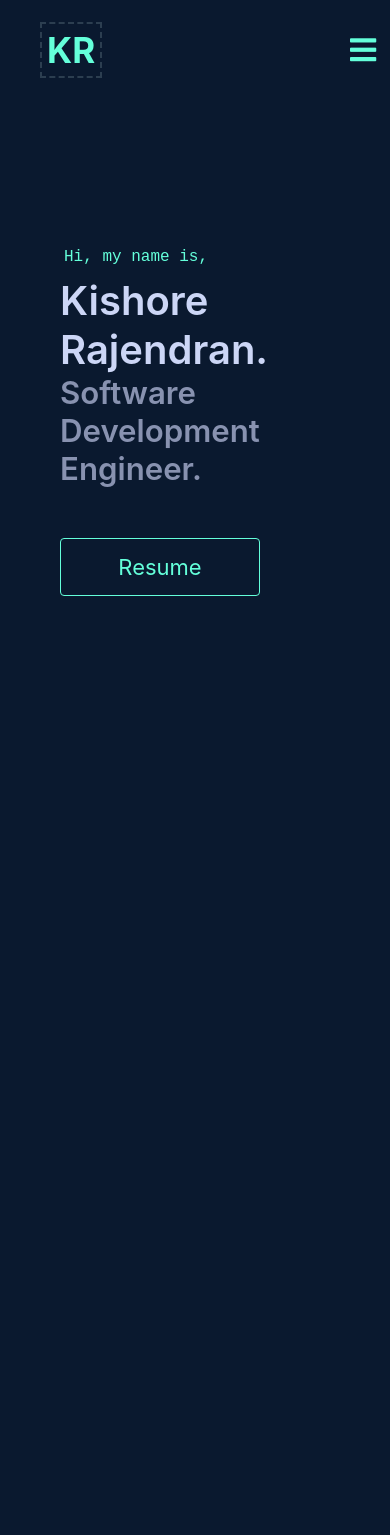
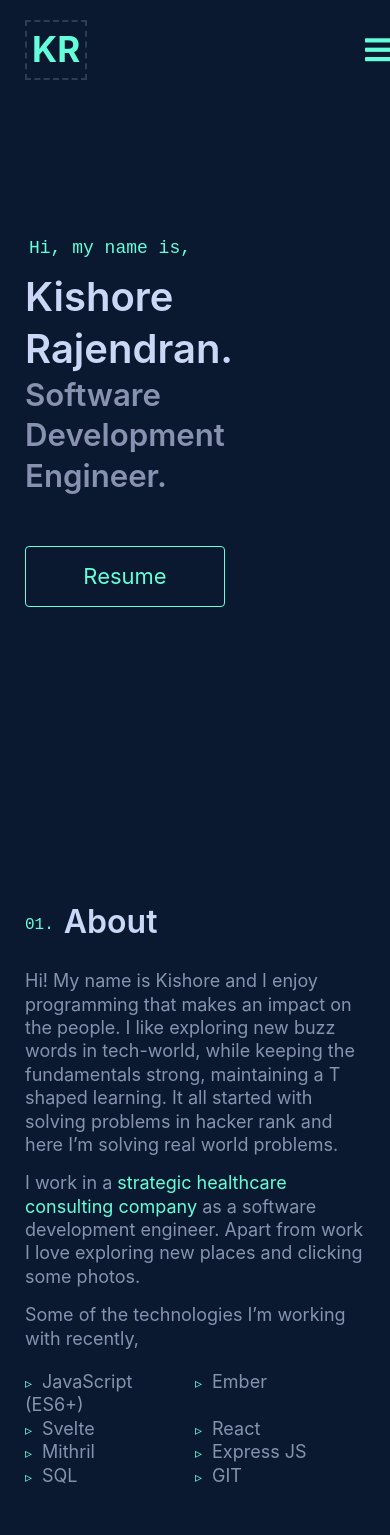
Before and after one commit to kishore-rajendran/kishore-rajendran.github.io, a React (Create React App) app: page / in a window 390 px wide. Shown: the top 1535 px of the page. Before the commit the page ends 844 px from the top, so only its background shows below. Built offline with nearby package versions, Linux system fonts and the light colour scheme.

Commit message:
about section and responsiveness

```diff
--- a/src/components/portfolio/Portfolio.js
+++ b/src/components/portfolio/Portfolio.js
@@ -1,17 +1,29 @@
 import React from 'react';
 import Navigation from './navigation/Navigation';
 import Landing from './landing/Landing';
+import About from './about/About';
 import './style.scss';
 
-function Portfolio() {
+function Portfolio () {
+    let sectionHeaders = [
+        { name: "About", slug: About },
+    ];
     return (
         <div>
             <Navigation />
             <div className="page-content">
                 <Landing />
+                {sectionHeaders.map(header =>
+                    <div className="section" id={header.name}>
+                        <h2 className="section__header section__header--numbered">
+                            {header.name}
+                        </h2>
+                        <header.slug />
+                    </div>
+                )}
             </div>
         </div>
-    )
+    );
 }
 
-export default Portfolio
+export default Portfolio;
--- /dev/null
+++ b/src/components/portfolio/about/About.js
@@ -0,0 +1,36 @@
+import React from 'react';
+import './style.scss';
+import profile from '../../../assets/img/profile.png';
+
+function About () {
+    return (
+        <div className="about-section">
+            <div className="about-section__content">
+                <p>
+                    Hi! My name is Kishore and I enjoy programming that makes an impact on the people. I like exploring new buzz words in tech-world, while keeping the fundamentals strong, maintaining a T shaped learning. It all started with solving problems in hacker rank and here I’m solving real world problems.
+                </p>
+                <p>
+                    I work in a <a href="https://www.zoomrx.com" target="_blank" rel="noopener noreferrer">
+                        strategic healthcare consulting company
+                    </a> as a software development engineer. Apart from work I love exploring new places and clicking some photos.
+                </p>
+                <p>
+                    Some of the technologies I’m working with recently,
+                </p>
+                <ul className="about-section__skill-set">
+                    <li className="about-section__skill-set--list">JavaScript (ES6+)</li>
+                    <li className="about-section__skill-set--list">Ember</li>
+                    <li className="about-section__skill-set--list">Svelte</li>
+                    <li className="about-section__skill-set--list">React</li>
+                    <li className="about-section__skill-set--list">Mithril</li>
+                    <li className="about-section__skill-set--list">Express JS</li>
+                    <li className="about-section__skill-set--list">SQL</li>
+                    <li className="about-section__skill-set--list">GIT</li>
+                </ul>
+            </div>
+            <img className="about-section__profile-image" src={profile} alt="profile" />
+        </div>
+    );
+}
+
+export default About;
--- /dev/null
+++ b/src/components/portfolio/about/style.scss
@@ -0,0 +1,41 @@
+@import "../../../config/variables";
+
+.about-section {
+    display: flex;
+    justify-content: center;
+    align-items: flex-start;
+
+    &__profile-image {
+        width: 300px;
+        border-radius: 25px;
+        margin-left: 50px;
+    }
+    &__skill-set {
+        display: grid;
+        grid-template-columns: repeat(2, minmax(140px, 200px));
+        padding: 0px;
+        margin: 20px 0px 0px;
+        overflow: hidden;
+        list-style: none;
+
+        &--list {
+            &::before {
+                content: "▹";
+                margin-right: 10px;
+                color: $green;
+                font-size: $fz-sm;
+                line-height: 12px;
+            }
+        }
+    }
+}
+
+@media (max-width: 768px) {
+    .about-section {
+        flex-direction: column;
+        &__profile-image {
+            margin: 50px auto 0;
+            width: 70%;
+        }
+    }
+}
--- a/src/components/portfolio/landing/Landing.js
+++ b/src/components/portfolio/landing/Landing.js
@@ -1,9 +1,9 @@
 import React from 'react';
 import './style.scss';
 
-function Landing() {
+function Landing () {
     return (
-        <div className="c-landing-section">
+        <div className="c-landing-section section">
             <div className="c-landing-section__intro">
                 Hi, my name is,
             </div>
@@ -17,7 +17,7 @@ function Landing() {
                 Resume
             </a>
         </div>
-    )
+    );
 }
 
 export default Landing;
--- a/src/components/portfolio/landing/style.scss
+++ b/src/components/portfolio/landing/style.scss
@@ -3,7 +3,6 @@
 .c-landing-section {
     display: flex;
     min-height: 100vh;
-    padding: 100px;
     justify-content: center;
     flex-direction: column;
 
@@ -19,13 +18,11 @@
         font-size: clamp(40px, 8vw, 80px);
         font-weight: 600;
         color: $lightest-slate;
-        z-index: 1;
     }
     &__role {
         font-size: clamp(20px, 8vw, 60px);
         color: $slate;
         font-weight: 600;
-        z-index: 1;
     }
     &__btn {
         margin-top: 50px;
@@ -34,9 +31,3 @@
         text-align: center;
     }
 }
-
-@media (max-width: 858px) {
-    .c-landing-section {
-        padding: 0 50px;
-    }
-}
--- a/src/components/portfolio/navigation/style.scss
+++ b/src/components/portfolio/navigation/style.scss
@@ -9,7 +9,7 @@
     z-index: 10;
     width: 100%;
     height: $nav-height;
-    padding: 0 40px;
+    padding: 0 50px;
     transition: $transition;
     background: $navy;
     counter-reset: item 0;
@@ -18,7 +18,7 @@
         top: -100px;
     }
     &--shadow {
-        box-shadow: 0 0 10px 0;
+        box-shadow: 0 0 10px 0 $navy-shadow;
     }
     &__logo {
         padding: 5px;
@@ -101,12 +101,22 @@
     }
 }
 
-@media (max-width: 858px) {
+@media (max-width: 1080px) {
+    .c-nav-bar {
+        padding: 0px 40px;
+    }
+}
+
+@media (max-width: 768px) {
+    .c-nav-bar {
+        padding: 0px 25px;
+
+        &__inner {
+            width: 0;
+        }
+    }
     .c-ham-menu--hide {
         display: block;
-    }
-    .c-nav-bar__inner {
-        width: 0;
     }
     .c-menu-bar {
         position: fixed;
--- a/src/components/portfolio/style.scss
+++ b/src/components/portfolio/style.scss
@@ -1,10 +1,48 @@
+@import "../../config/variables";
+
 .page-content {
     min-height: 100vh;
-    padding: 0 100px;
+    padding: 0 150px;
+    counter-reset: section 0;
+}
+.section {
+    &__header {
+        font-size: $fz-heading;
+        font-weight: 600;
+        color: $lightest-slate;
+        line-height: 1.1;
+        margin-bottom: 30px;
+
+        &--numbered {
+            &::before {
+                position: relative;
+                bottom: 4px;
+                counter-increment: section 1;
+                content: "0" counter(section) ".";
+                margin-right: 10px;
+                color: $green;
+                font-family: $font-mono;
+                font-size: clamp($fz-md, 3vw, $fz-xl);
+                font-weight: 400;
+            }
+        }
+    }
 }
 
-@media (max-width: 858px) {
+@media (max-width: 1080px) {
     .page-content {
-        padding: 0 10px;
+        padding: 0 100px;
     }
 }
+
+@media (max-width: 768px) {
+    .page-content {
+        padding: 0 50px;
+    }
+}
+
+@media (max-width: 480px) {
+    .page-content {
+        padding: 0 25px;
+    }
+}
--- a/src/index.scss
+++ b/src/index.scss
@@ -9,17 +9,15 @@ html {
   padding: 0;
   margin: 0;
   text-decoration: none;
-  list-style: none;
   box-sizing: inherit;
 }
 
 body {
-  margin: 0;
-  font-family: -apple-system, BlinkMacSystemFont, "Segoe UI", "Roboto", "Oxygen", "Ubuntu", "Cantarell", "Fira Sans",
-    "Droid Sans", "Helvetica Neue", sans-serif;
-  -webkit-font-smoothing: antialiased;
-  -moz-osx-font-smoothing: grayscale;
+  color: $slate;
   background: $navy;
+  font-family: $font-sans;
+  font-size: $fz-xl;
+  line-height: 1.3;
 
   &.body--blur {
     height: 100%;
@@ -32,19 +30,34 @@ body {
   }
 }
 
-code {
-  font-family: source-code-pro, Menlo, Monaco, Consolas, "Courier New", monospace;
+.section {
+  margin: 0px auto;
+  padding: 100px 0px;
+  max-width: 1000px;
 }
 
 p {
-  margin: 0px 0px 0px 15px;
+  margin: 0px 0px 15px;
 
   & > a {
-    display: inline-block;
     text-decoration: none;
-    text-decoration-skip-ink: auto;
     position: relative;
-    transition: var(--transition);
-    color: var(--green);
+    transition: $transition;
+    color: $green;
   }
 }
+
+@media (max-width: 768px) {
+  .section {
+    padding: 80px 0px;
+  }
+}
+
+@media (max-width: 480px) {
+  body {
+    font-size: $fz-lg;
+  }
+  .section {
+    padding: 60px 0px;
+  }
+}
```
Also changed, not shown: src/assets/img/profile.png (added).
